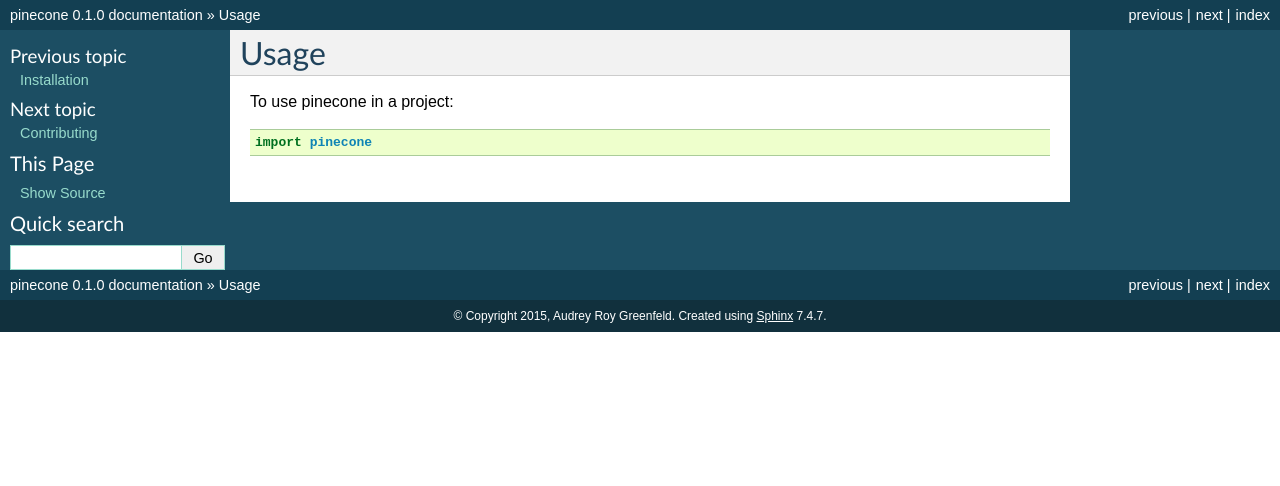
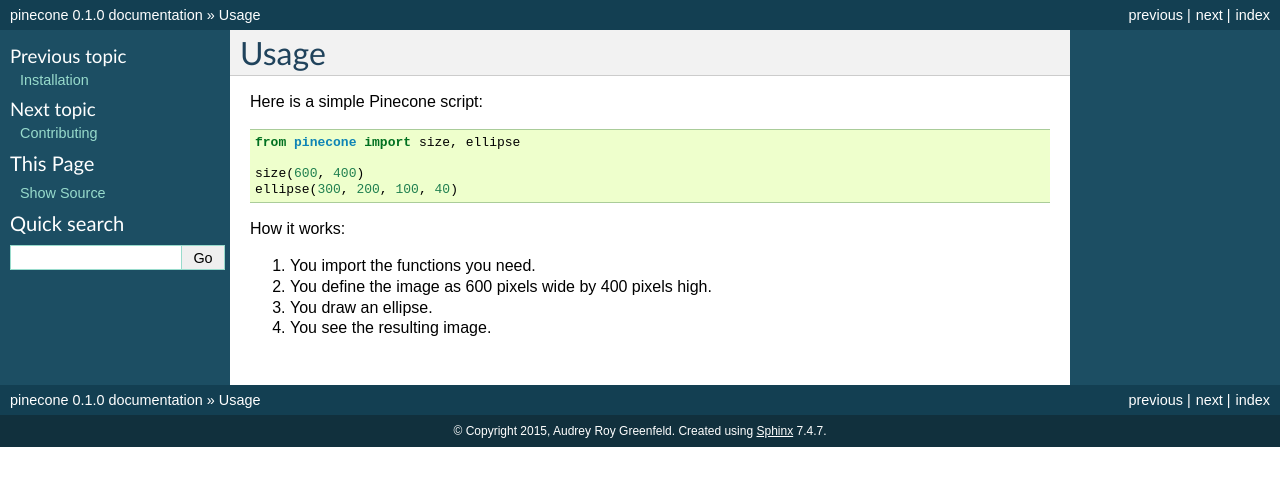
Before and after one commit to audreyfeldroy/pinecone, a Sphinx documentation site: the page built from docs/usage.rst, in a window 1280 px wide. Shown: the top 486 px of the page. Built offline with Sphinx 7.4.7, drawn with Linux system fonts in a browser that asks for light colours.

Commit message:
Explain usage.

```diff
--- a/docs/usage.rst
+++ b/docs/usage.rst
@@ -2,6 +2,16 @@
 Usage
 ========
 
-To use pinecone in a project::
+Here is a simple Pinecone script::
 
-    import pinecone
+    from pinecone import size, ellipse
+
+    size(600, 400)
+    ellipse(300, 200, 100, 40)
+
+How it works:
+
+1. You import the functions you need.
+2. You define the image as 600 pixels wide by 400 pixels high.
+3. You draw an ellipse.
+4. You see the resulting image.
```
